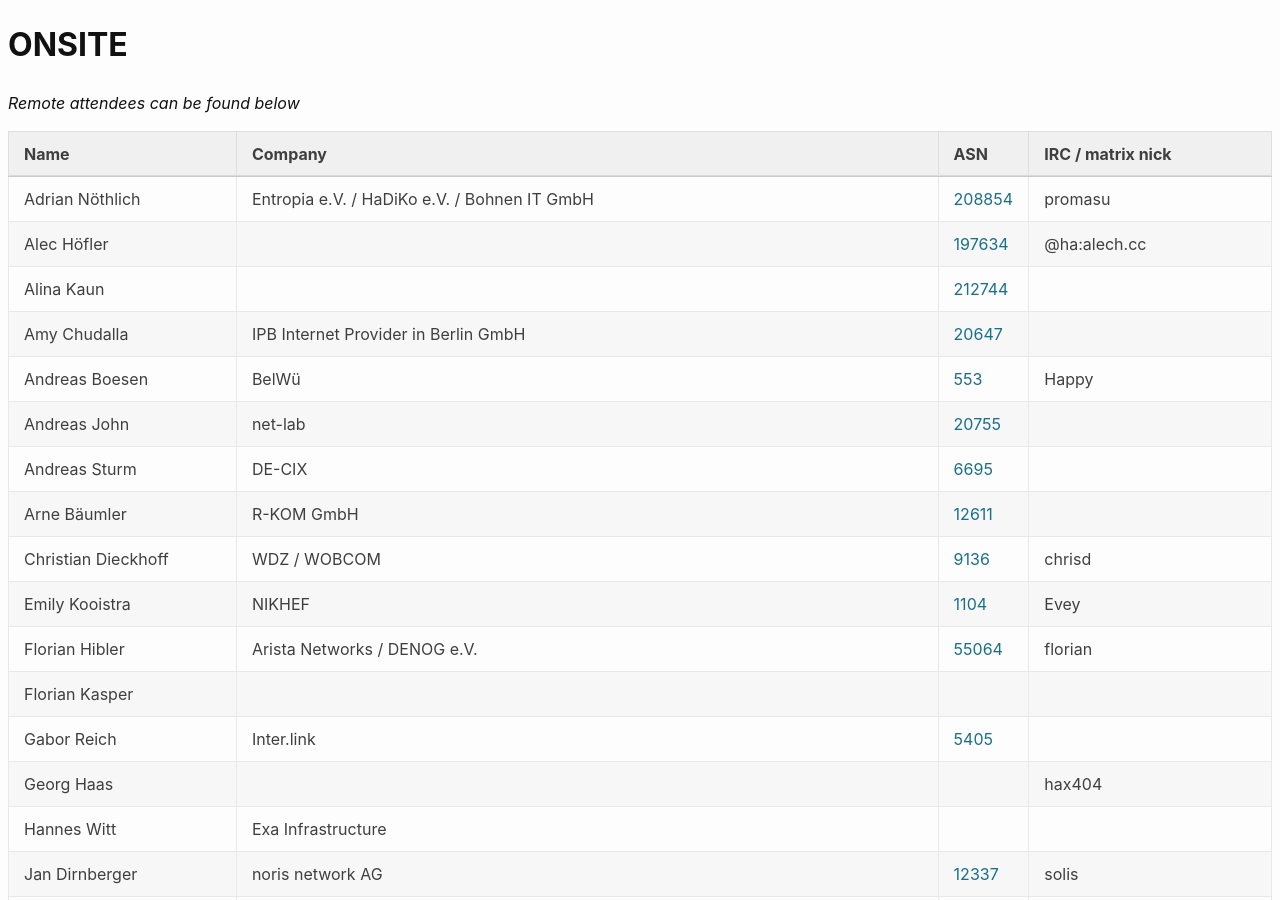
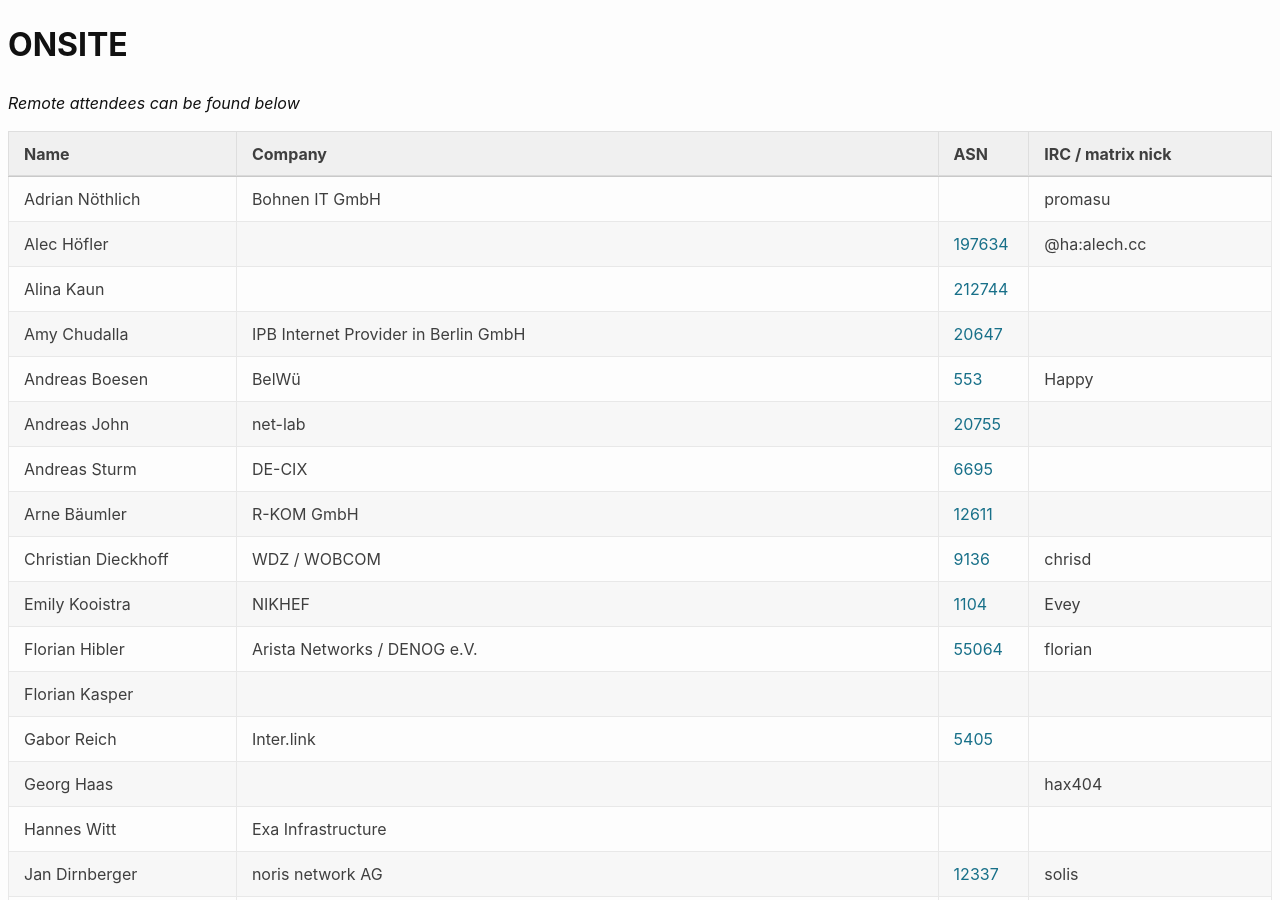
Before and after one commit to denog/pretix-attendeelist, a Jekyll site: the page built from denog17/index.markdown, in a window 1280 px wide and 900 px high. Built offline with Jekyll 4.4.1, drawn with Linux system fonts in a browser that asks for light colours.

Commit message:
Latest data: Wed May  7 13:19:06 UTC 2025

```diff
--- a/_data/attendees_denog17_onsite.json
+++ b/_data/attendees_denog17_onsite.json
@@ -1,9 +1,9 @@
 [
   {
     "name": "Adrian Nöthlich",
-    "company": "Entropia e.V. / HaDiKo e.V. / Bohnen IT GmbH",
+    "company": "Bohnen IT GmbH",
     "irc": "promasu",
-    "asn": "208854"
+    "asn": null
   },
   {
     "name": "Alec Höfler",
```
